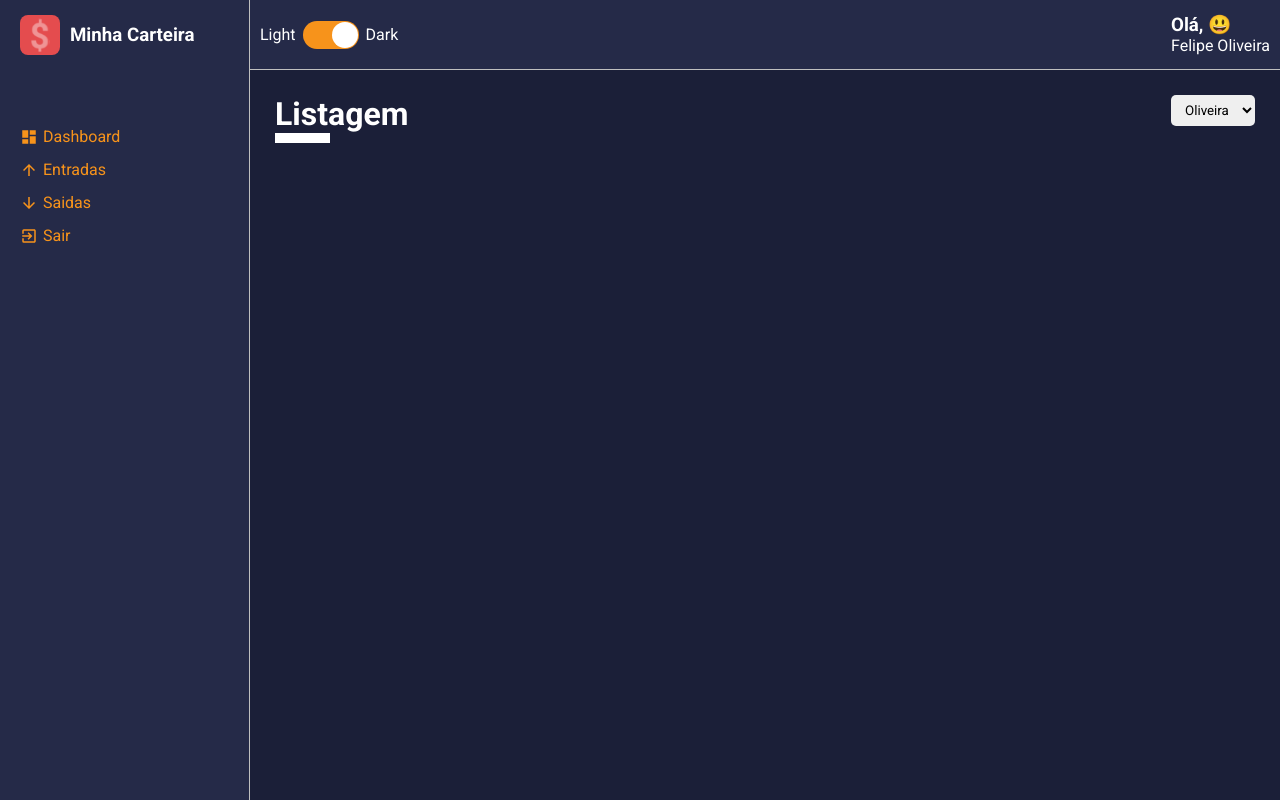
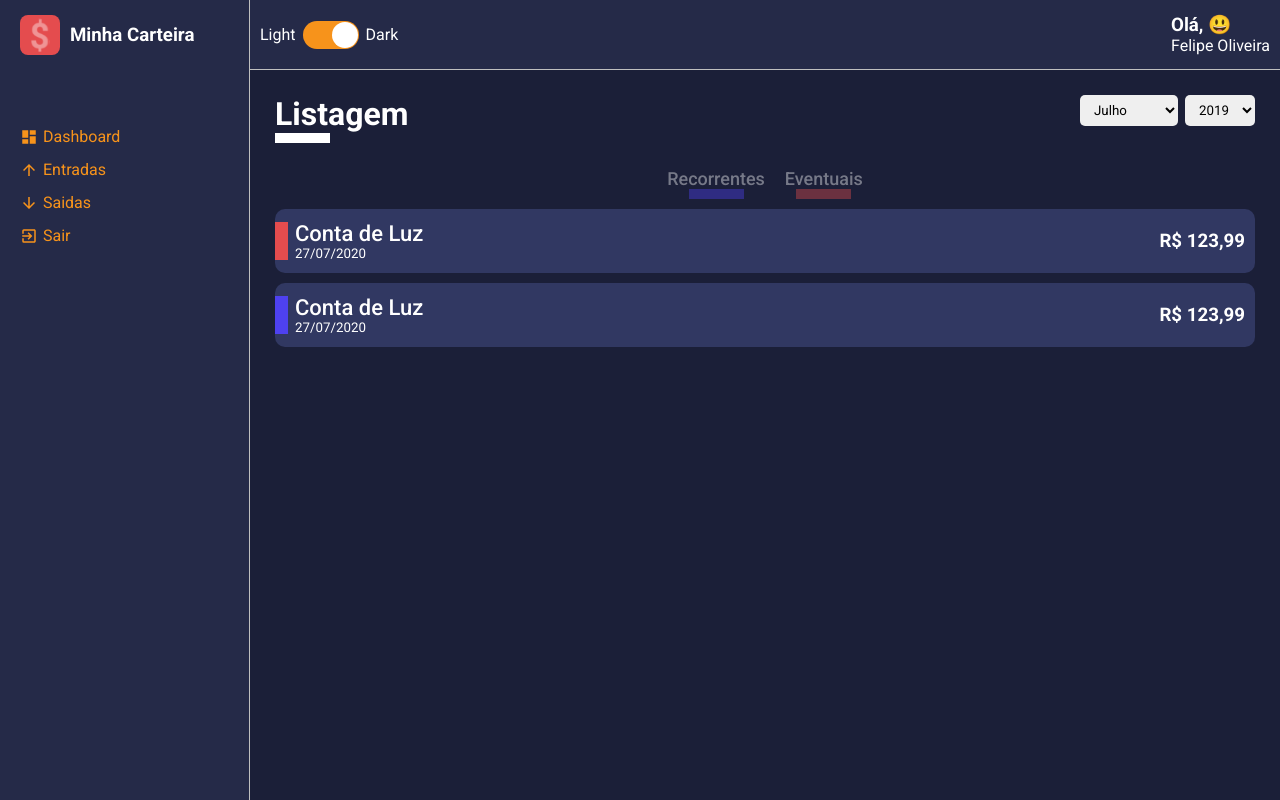
Before and after one commit to felipecotto/minha-carteira-dashboard, a React (Create React App) app: page / in a window 1280 px wide. Built offline with nearby package versions, Linux system fonts and the light colour scheme.

Commit message:
Finalização do layout de listagem

```diff
--- a/src/components/Content/styles.ts
+++ b/src/components/Content/styles.ts
@@ -5,4 +5,16 @@
     background-color: ${props => props.theme.colors.primary};
     color: ${props => props.theme.colors.white};
     padding: 25px;
+    height: calc(100vh - 70px);
+    overflow-y: scroll;
+    ::-webkit-scrollbar {
+        width: 10px;
+    }
+    ::-webkit-scrollbar-thumb {
+        background-color: ${props => props.theme.colors.secondary};
+        border-radius: 10px;
+    }
+    ::-webkit-scrollbar-track {
+        background-color: ${props => props.theme.colors.tertiary};
+    }
 `;
--- /dev/null
+++ b/src/components/HistoryFinanceCard/index.tsx
@@ -0,0 +1,29 @@
+import React from 'react';
+
+import { Container, Tag }  from './styles';
+
+interface IHistoryFinanceCardProps {
+    tagColor: string;
+    title: string;
+    subtitle: string;
+    amount: string;
+}
+
+const HistoryFinanceCard: React.FC<IHistoryFinanceCardProps> = ({
+    tagColor,
+    title,
+    subtitle,
+    amount
+}) => (
+    <Container>
+        <Tag color={tagColor} />
+        <div>
+            <span>{title}</span>
+            <small>{subtitle}</small>
+        </div>
+        <h3>{amount}</h3>
+    </Container>
+);
+
+
+export default HistoryFinanceCard;
--- /dev/null
+++ b/src/components/HistoryFinanceCard/styles.ts
@@ -0,0 +1,58 @@
+import styled, { keyframes } from 'styled-components';
+
+interface ITagProps {
+    color: string;
+  }
+
+  const animate = keyframes`
+      0% {
+          transform: translateX(-100px);
+          opacity: 0;
+      }
+      50%{
+          opacity: .3;
+      }
+      100%{
+          transform: translateX(0px);
+          opacity: 1;
+      }
+  `;
+
+  export const Container = styled.li`
+      background-color: ${props => props.theme.colors.tertiary};
+      list-style: none;
+      border-radius: 10px;
+      margin: 10px 0;
+      padding: 12px 10px;
+      display: flex;
+      justify-content: space-between;
+      align-items: center;
+      cursor: pointer;
+      transition: all .3s;
+      position: relative;
+      animation: ${animate} .5s ease;
+      &:hover {
+          opacity: .7;
+          transform: translateX(10px);
+      }
+      > div {
+          display: flex;
+          flex-direction: column;
+          justify-content: space-between;
+          padding-left: 10px;
+      }
+      > div span {
+          font-size: 22px;
+          font-weight: 500;
+      }
+
+
+  `;
+
+  export const Tag = styled.div<ITagProps>`
+      width: 13px;
+      height: 60%;
+      background-color: ${props => props.color};
+      position: absolute;
+      left: 0;
+  `;
--- a/src/pages/List/index.tsx
+++ b/src/pages/List/index.tsx
@@ -1,21 +1,38 @@
 import React from 'react';
-import { Container } from './styles';
+import { Container, Content, Filters } from './styles';
 import ContentHeader from '../../components/ContentHeader';
 import SelectInput from '../../components/SelectInput';
+import HistoryFinanceCard from '../../components/HistoryFinanceCard';
 
 const List: React.FC = () => {
 
-    const options = [
-        {value: 'Rogrido', label: 'Oliveira'},
-        {value: 'Rogrido', label: 'Oliveira'},
-        {value: 'Rogrido', label: 'Oliveira'}
+    const months = [
+        {value: 7, label: 'Julho'},
+        {value: 8, label: 'Agosto'},
+        {value: 9, label: 'Setembro'}
+    ]
+
+    const years = [
+        {value: 2019, label: '2019'},
+        {value: 2020, label: '2020'},
+        {value: 2021, label: '2021'}
     ]
 
     return(
         <Container>
         <ContentHeader title="Listagem" lineColor="#ffffff">
-            <SelectInput options={options} />
+            <SelectInput options={months} />
+            <SelectInput options={years} />
         </ContentHeader>
+        <Filters>
+            <button type="button" className="tag-filter tag-filter-recurrent">Recorrentes</button>
+            <button type="button" className="tag-filter tag-filter-eventual">Eventuais</button>
+        </Filters>
+        <Content>
+            <HistoryFinanceCard tagColor="#E44c4e" title="Conta de Luz" subtitle="27/07/2020" amount="R$ 123,99" />
+            <HistoryFinanceCard tagColor="#4E41F0" title="Conta de Luz" subtitle="27/07/2020" amount="R$ 123,99" />
+
+        </Content>
     </Container>
     );
 }
--- a/src/pages/List/styles.ts
+++ b/src/pages/List/styles.ts
@@ -1,5 +1,42 @@
 import  styled from 'styled-components';
 
-export const Container = styled.div`
+export const Container = styled.div``;
+
+export const Content = styled.main``;
+
+export const Filters = styled.div`
+    width: 100%;
+    display: flex;
+    justify-content: center;
+    .tag-filter {
+        font-size: 18px;
+        font-weight: 500;
+        background: none;
+        color: ${props => props.theme.colors.white};
+        margin: 0 10px;
+        opacity: .4;
+        transition: opacity .3s;
+        :hover {
+            opacity: .7;
+        }
+    }
+    .tag-filter-recurrent::after {
+        content: '';
+        display: block;
+        width: 55px;
+        margin: 0 auto;
+        border-bottom: 10px solid ${props => props.theme.colors.success};
+    }
+    .tag-filter-eventual::after {
+        content: '';
+        display: block;
+        width: 55px;
+        margin: 0 auto;
+        border-bottom: 10px solid ${props => props.theme.colors.warning};
+    }
+
+    .tag-actived {
+       opacity: 1;
+    }
 
 `;
```
